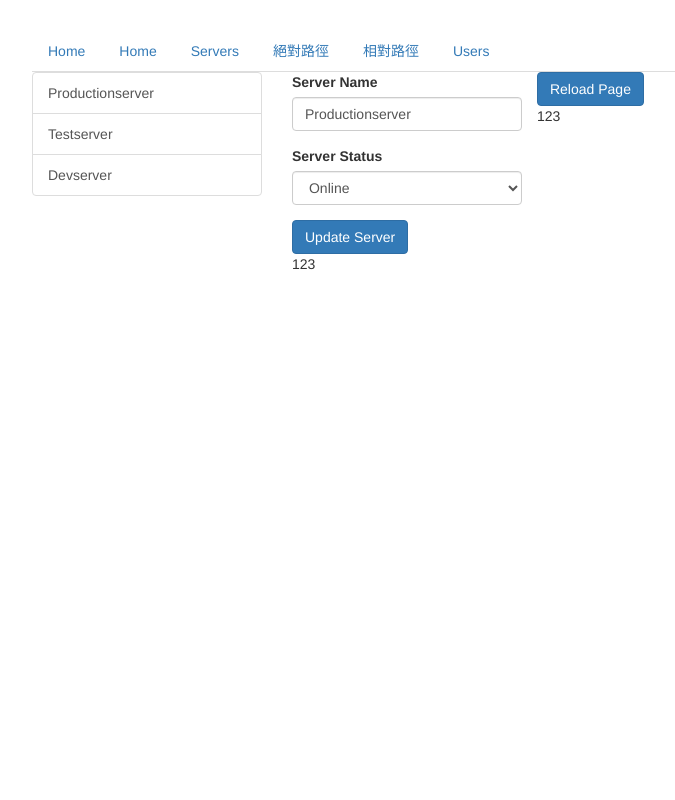
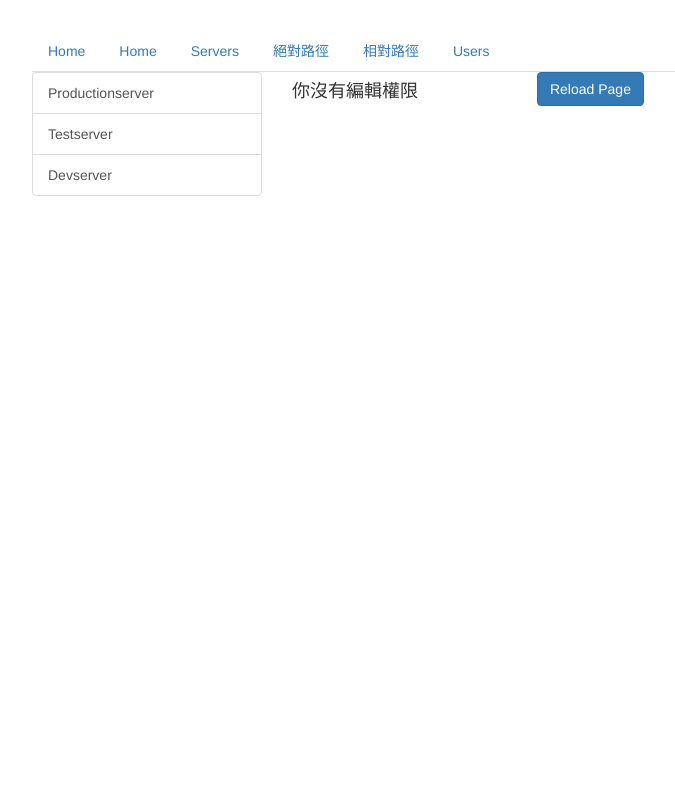
Before and after one commit to Charlie50503/udemy_angular_lesson_136-142, an Angular app: page /servers/1/edit in a window 1280 px wide. Shown: the top 800 px of the page, without its empty margins (233-908 px from the left). Built offline with nearby package versions, Linux system fonts and the light colour scheme.

Commit message:
feat: 使用查詢參數 - 練習

```diff
--- a/src/app/servers/edit-server/edit-server.component.html
+++ b/src/app/servers/edit-server/edit-server.component.html
@@ -1,3 +1,5 @@
+<h4 *ngIf="!allowEdit">你沒有編輯權限</h4>
+<div *ngIf="allowEdit">
   <div class="form-group">
     <label for="name">Server Name</label>
     <input
@@ -19,7 +21,7 @@
   <button
     class="btn btn-primary"
     (click)="onUpdateServer()">Update Server</button>
-  <div class="longDiv">
+    <!-- <div class="longDiv">
       123
     </div>
     <div class="longDiv">
@@ -31,4 +33,7 @@
     <div class="longDiv">
       123
     </div>
-  <h1 id="loading">loading</h1>
+    <h1 id="loading">loading</h1> -->
+
+
+</div>
--- a/src/app/servers/edit-server/edit-server.component.ts
+++ b/src/app/servers/edit-server/edit-server.component.ts
@@ -12,7 +12,7 @@ export class EditServerComponent implements OnInit {
   server: {id: number, name: string, status: string};
   serverName = '';
   serverStatus = '';
-
+  public allowEdit = false;
   constructor(private serversService: ServersService,
     private route:ActivatedRoute) { }
 
@@ -30,7 +30,11 @@ export class EditServerComponent implements OnInit {
       this.serverName = this.server.name;
       this.serverStatus = this.server.status;
     })
+    this.route.queryParams.subscribe((queryParams:Params)=>{
+      console.log("queryParams",queryParams);
 
+      this.allowEdit = queryParams['allowEdit']==='1' ? true : false
+    })
     // const id = this.route.snapshot.paramMap.get('id'); // 取網誌參數寫法一
     // const id = this.route.snapshot.params['id']; // 取網誌參數寫法二
     const { id } = this.route.snapshot.params // 取網誌參數寫法三
--- a/src/app/servers/server/server.component.html
+++ b/src/app/servers/server/server.component.html
@@ -1,2 +1,3 @@
 <h5>{{ server.name }}</h5>
 <p>Server status is {{ server.status }}</p>
+<button class="btn btn-primary" (click)="onEdit()">edit</button>
--- a/src/app/servers/servers.component.html
+++ b/src/app/servers/servers.component.html
@@ -1,11 +1,13 @@
+
 <div class="row">
+
   <div class="col-xs-12 col-sm-4">
     <div class="list-group">
       <!-- [routerLink]="['/servers',5,'edit','?=']" 我們不會在這裡加上?-->
       <a
       [routerLink]="['/servers',server.id]"
       [queryParams]="{
-        allowEdit:'1'
+        allowEdit:server.id===3 ? '1': '0'
       }"
       fragment="loading"
         href="#"
@@ -26,7 +28,7 @@
     <router-outlet></router-outlet>
   </div>
   <button class="btn btn-primary" (click)="onReloadPage()">Reload Page</button>
-  <div class="longDiv">
+  <!-- <div class="longDiv">
     123
   </div>
   <div class="longDiv">
@@ -38,5 +40,5 @@
   <div class="longDiv">
     123
   </div>
-  <h1 id="loading">loading</h1>
+  <h1 id="loading">loading</h1> -->
 </div>
```
Lines whose indentation alone changed are shown as unchanged.
